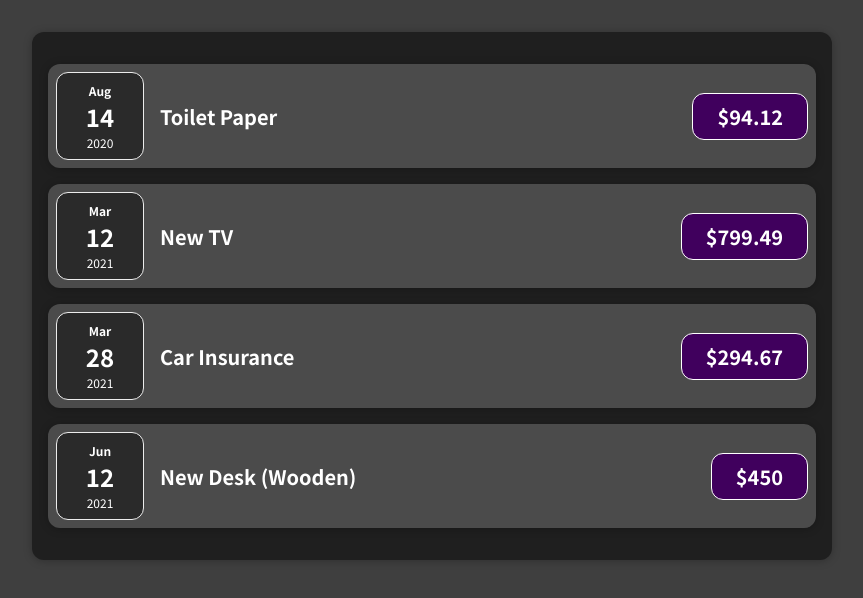
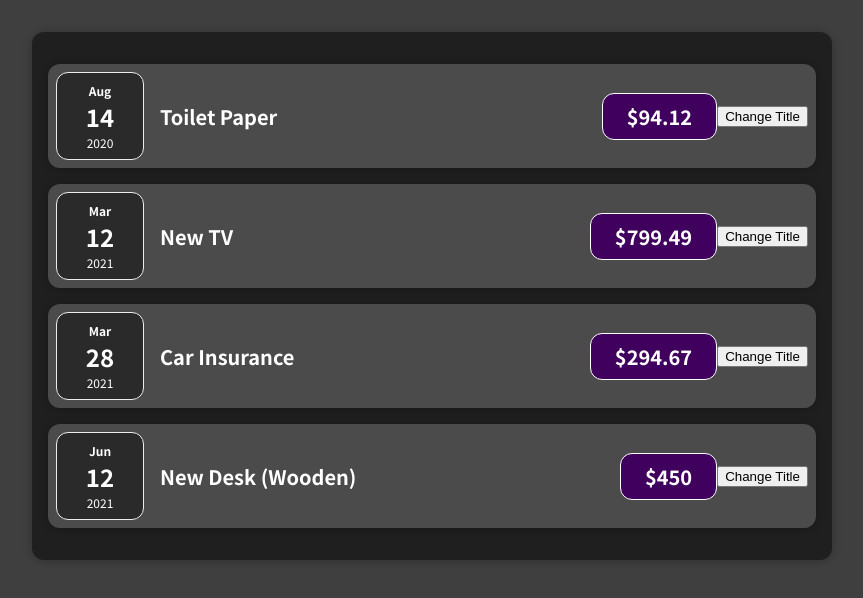
Before and after one commit to GennadiyMostov/Budeget-App, a React (Create React App) app: page / in a window 1280 px wide. Shown: the top 598 px of the page, without its empty margins (208-1071 px from the left). Built offline with nearby package versions, Linux system fonts and the light colour scheme.

Commit message:
Refactor file structure for components

```diff
--- a/src/components/ExpenseDate.js
+++ b/src/components/Expenses/ExpenseDate.js
@@ -1,8 +1,8 @@
+import moment from 'moment';
 import React from 'react';
-import moment from 'moment';
 import './ExpenseDate.css';
 
-function ExpenseDate({ date }) {
+const ExpenseDate = ({ date }) => {
   const month = moment(date).format('MMM');
   const day = moment(date).format('D');
   const year = moment(date).format('YYYY');
@@ -14,6 +14,6 @@
       <div className='expense-date__year'>{year}</div>
     </div>
   );
-}
+};
 
 export default ExpenseDate;
--- a/src/components/ExpenseItem.js
+++ b/src/components/Expenses/ExpenseItem.js
@@ -1,9 +1,12 @@
 import React from 'react';
 import './ExpenseItem.css';
 import ExpenseDate from './ExpenseDate';
-import Card from './Card';
+import Card from '../UI/Card';
 
-function ExpenseItem({ title, amount, date }) {
+const ExpenseItem = ({ title, amount, date }) => {
+  const clickHandler = () => {
+    console.log('clicked');
+  };
   return (
     <Card className='expense-item'>
       <ExpenseDate date={date} />
@@ -11,8 +14,9 @@
         <h2>{title}</h2>
         <div className='expense-item__price'>${amount}</div>
       </div>
+      <button onClick={clickHandler}>Change Title</button>
     </Card>
   );
-}
+};
 
 export default ExpenseItem;
--- a/src/components/Expenses.js
+++ b/src/components/Expenses/Expenses.js
@@ -1,9 +1,9 @@
 import React from 'react';
 import ExpenseItem from './ExpenseItem';
 import './Expenses.css';
-import Card from './Card';
+import Card from '../UI/Card';
 
-function Expenses({ items }) {
+const Expenses = ({ items }) => {
   return (
     <Card className='expenses'>
       {items.map((expenseData) => {
@@ -17,6 +17,6 @@
       })}
     </Card>
   );
-}
+};
 
 export default Expenses;
--- a/src/components/Card.js
+++ b/src/components/UI/Card.js
@@ -1,9 +1,9 @@
 import React from 'react';
 import './Card.css';
 
-function Card({ children, className }) {
+const Card = ({ children, className }) => {
   const classes = `card ${className}`;
   return <div className={classes}>{children}</div>;
-}
+};
 
 export default Card;
--- a/src/index.js
+++ b/src/index.js
@@ -1,5 +1,5 @@
 import ReactDOM from 'react-dom/client';
-
+import React from 'react';
 import './index.css';
 import App from './App';
 
```
Also changed, not shown: src/App.js (+4 -3 lines), src/components/Expenses/ExpenseDate.css (renamed from src/components/ExpenseDate.css), src/components/Expenses/ExpenseItem.css (renamed from src/components/ExpenseItem.css), src/components/Expenses/Expenses.css (renamed from src/components/Expenses.css), src/components/UI/Card.css (renamed from src/components/Card.css).
